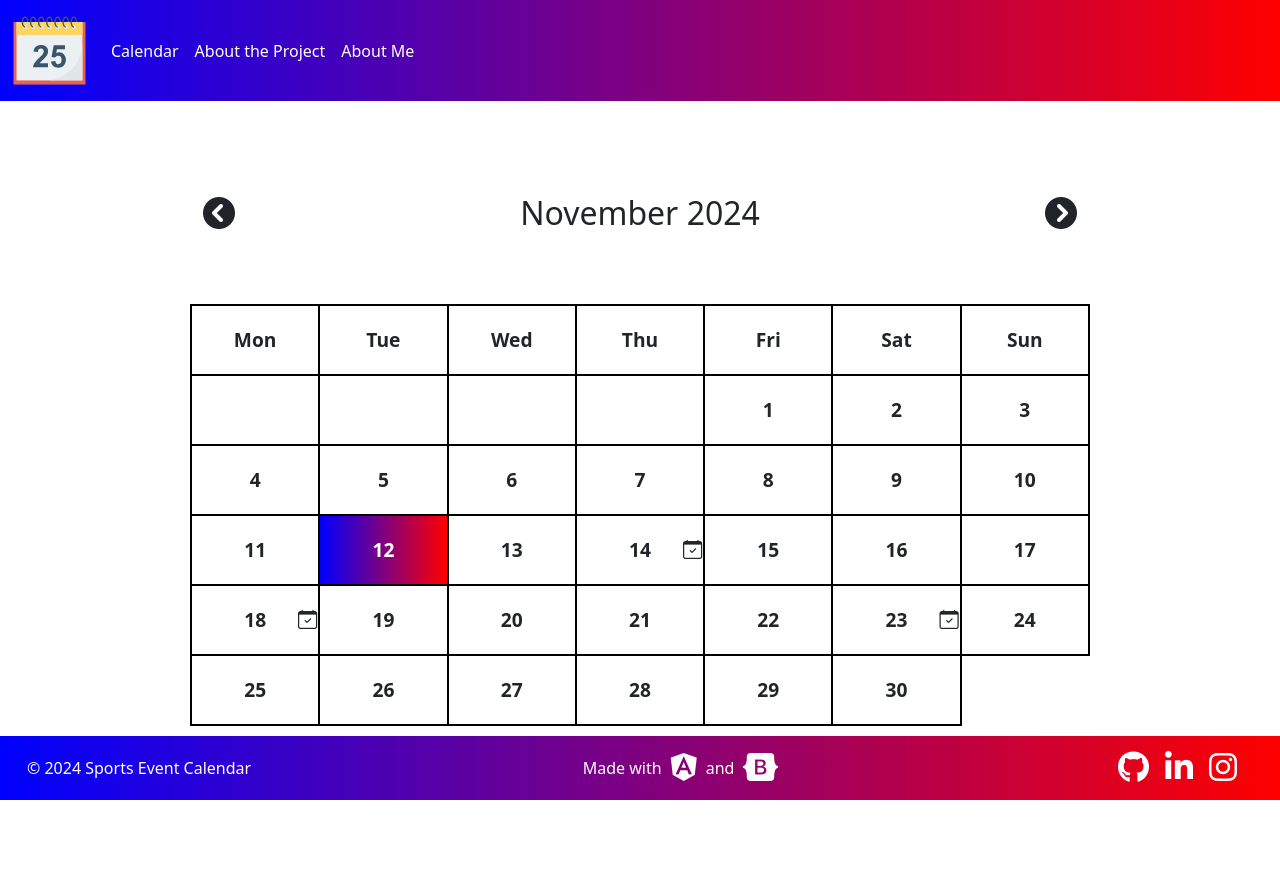
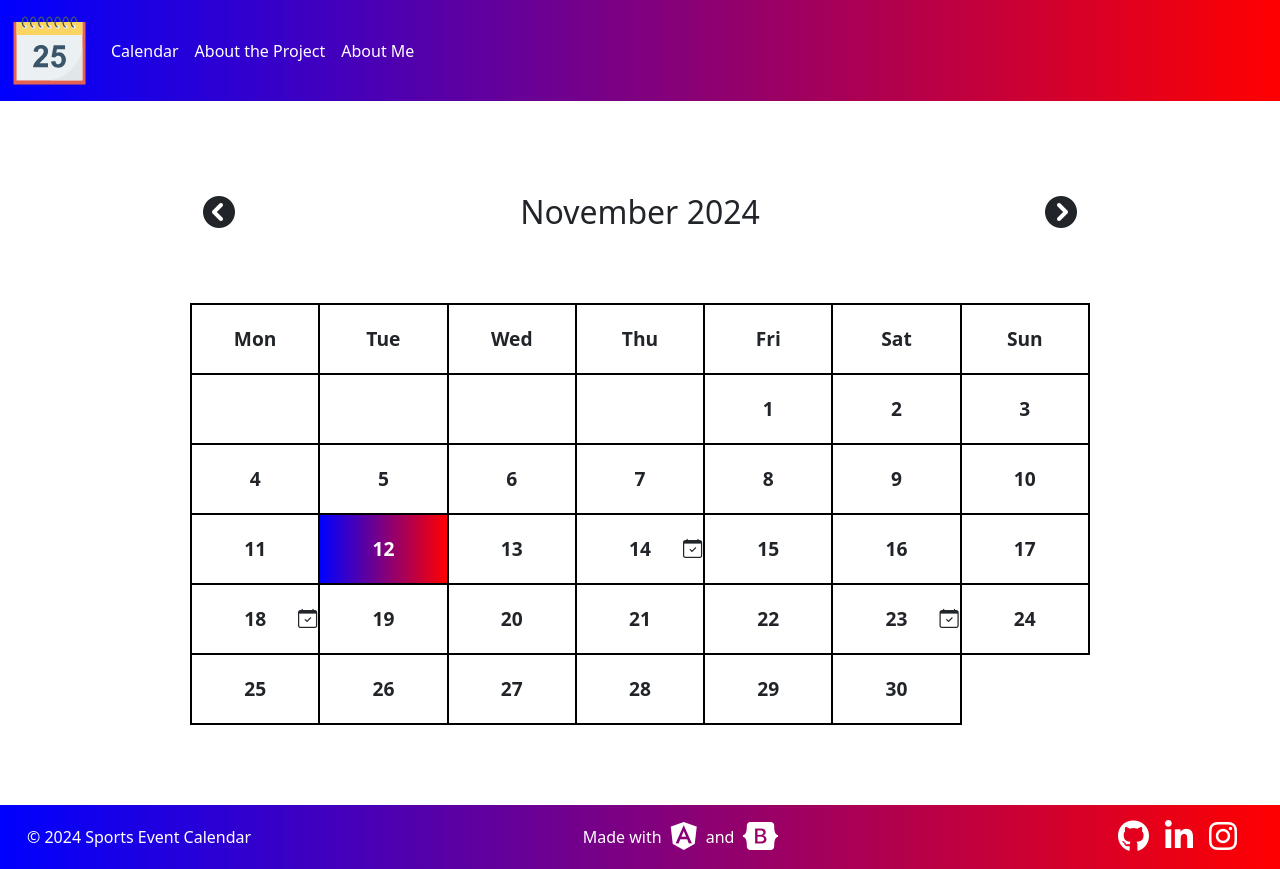
Before and after one commit to ddyankov28/sportsEventCalendar, an Angular app: page / in a window 1280 px wide. Before the commit the page ends 800 px from the top, so only its background shows below. Built offline with nearby package versions, Linux system fonts and the light colour scheme.

Commit message:
calendar header fixed but events show every month bug

```diff
--- a/src/app/calendar/calendar.component.scss
+++ b/src/app/calendar/calendar.component.scss
@@ -2,7 +2,7 @@
     width: 100%;
     max-width: 900px;
     text-align: center;
-    margin: 10px auto;
+    margin: 80px auto;
   }
 
 .calendar-header {
```
